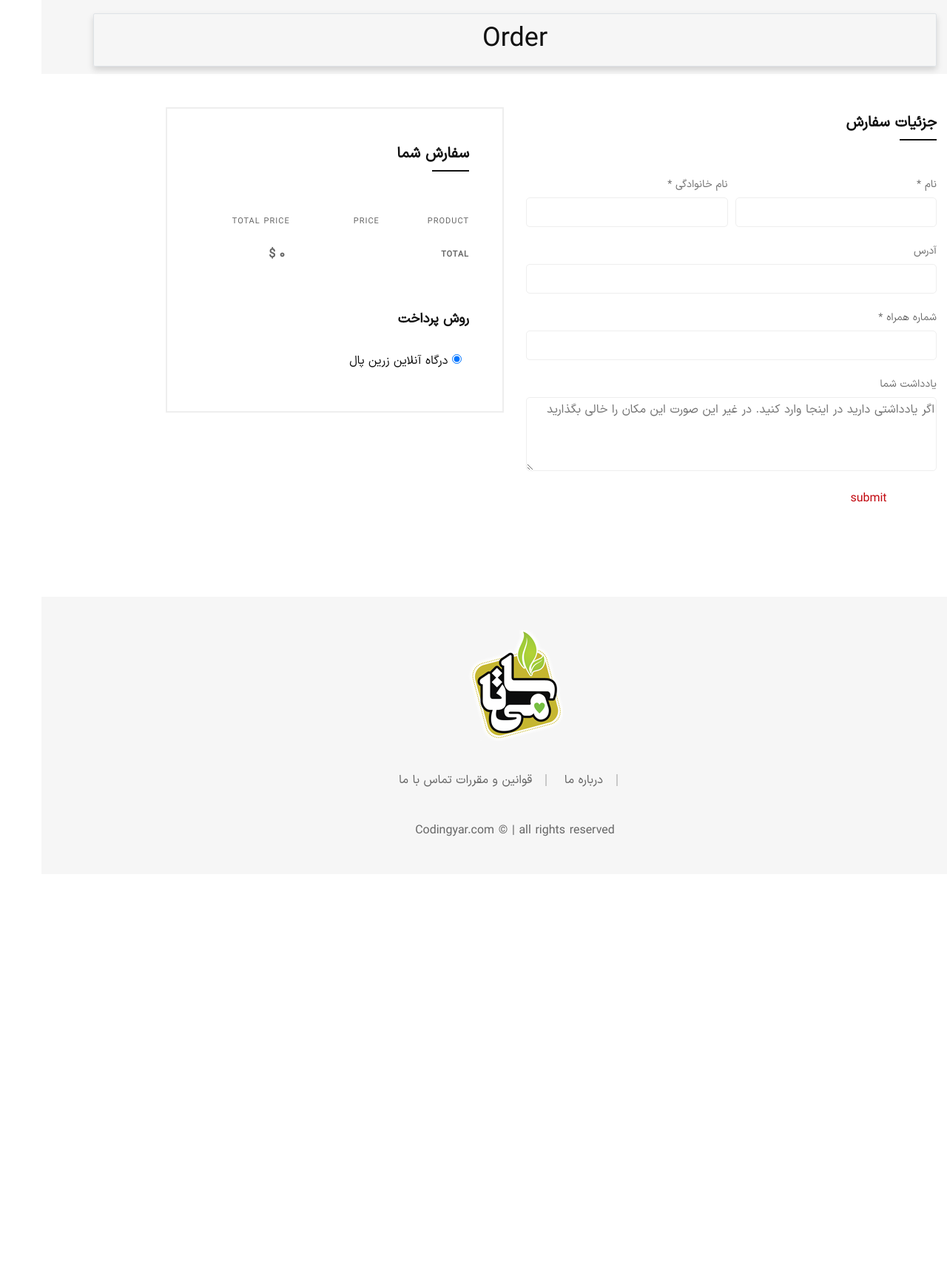
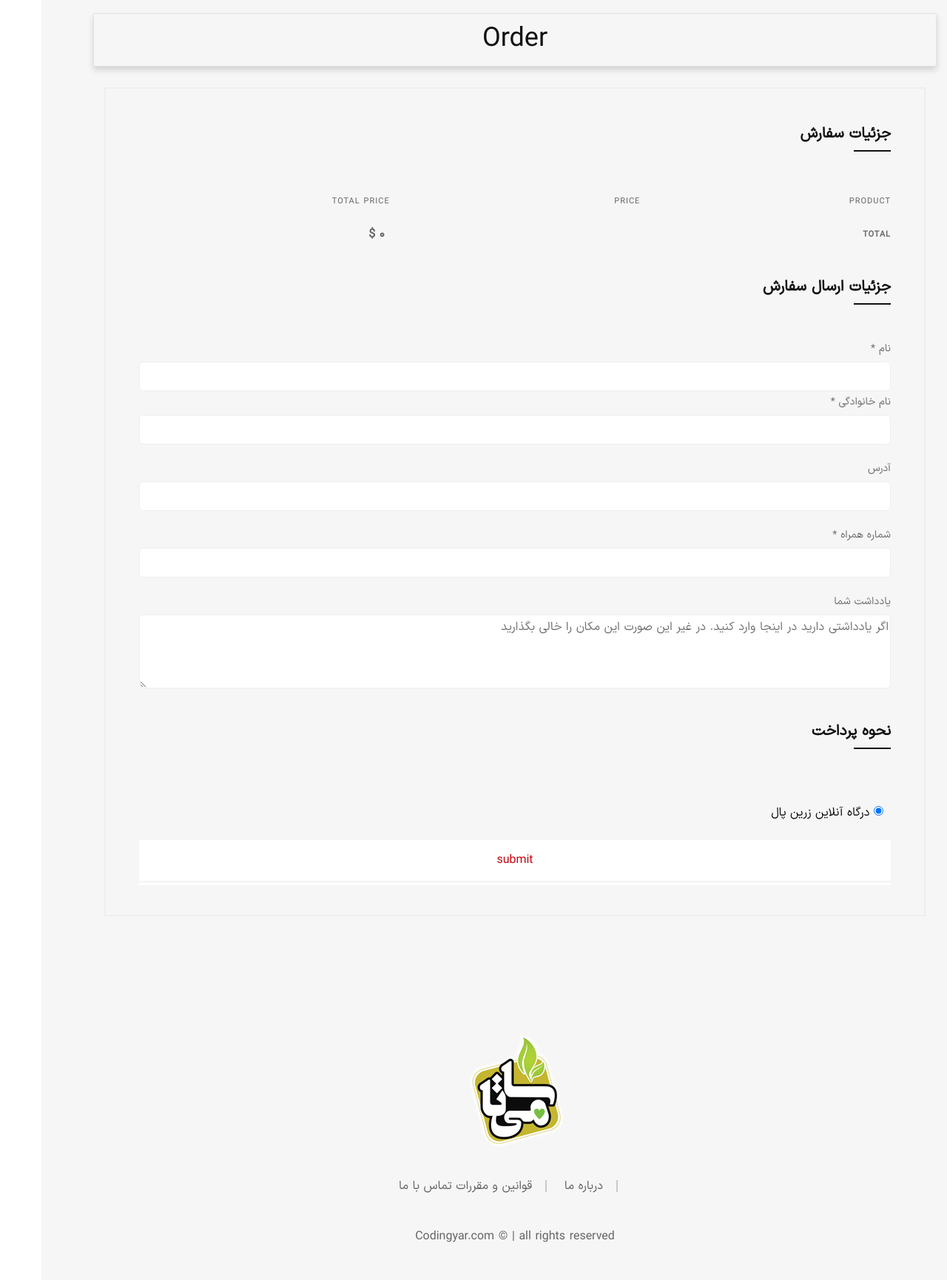
Before and after one commit to MKashkouli/Online-Shop_17Dey, a Django app: template orders/templates/orders/order_create.html in a window 1280 px wide; the page is wider, and only the part inside the window is pictured. Shown: the part 102-1833 px from the top of that part at 74% size. Before the commit the page ends 1233 px from the top of that part, so only its background shows below. Run offline with Django 4.2, Linux system fonts and the light colour scheme; the template is opened without the code that fills it: values that come from a table or form of the project are taken from there, others are empty; parts of the project's set-up code (start-up, migrations or seed data) failed here and were passed over; some libraries are stand-ins or nearby versions; some web fonts are replaced.

Commit message:
improve Order Create Page

```diff
--- a/orders/templates/orders/order_create.html
+++ b/orders/templates/orders/order_create.html
@@ -9,75 +9,21 @@
 
 {% block title %} Order Create{% endblock title %}
 {% block content %}
-
     {% translate 'Order' as A %}
     {% include "top_header.html" with header_name=A %}
     <!-- Main Content Wrapper Start -->
+    <div class="breadcrumb-area bg-color ptb--20" data-bg-color="#f6f6f6" >
     <div class="main-content-wrapper pb-5">
         <div class="page-content-inner">
             <div class="container">
-                <div class="row pt--50 pt-md--40 pt-sm--20"></div>
                 <div class="row pb--80 pb-md--60 pb-sm--40">
                     <!-- Checkout Area Start -->
-                    <div class="col-lg-6">
+                    <div class="col-lg-12">
+
+                        <div class="col-xl-12 offset-xl-1 col-lg-12 mt-md--40">
+                            <div class="order-details">
                                 <div class="checkout-title mt--10">
                                     <h2>جزئیات سفارش</h2>
-                        </div>
-
-                        <div class="checkout-form">
-                            <form action="" method="POST" class="form form--checkout">
-                                {% csrf_token %}
-                                {% if form.errors %}
-                                    <div class="alert alert-danger">
-                                        {{ form.errors }}
-                                    </div>
-                                {% endif %}
-                                <div class="form-row mb--20">
-
-                                    <div class="form__group col-md-6 mb-sm--30">
-                                        <label for="billing_fname" class="form__label form__label--2">نام <span
-                                                class="required">*</span></label>
-                                        <input type="text" name="{{ form.first_name.name }}" id="billing_fname"
-                                               class="form__input form__input--2">
-                                    </div>
-                                    <div class="form__group col-md-6">
-                                        <label for="billing_lname" class="form__label form__label--2">نام خانوادگی <span
-                                                class="required">*</span></label>
-                                        <input type="text" name="{{ form.last_name.name }}" id="billing_lname"
-                                               class="form__input form__input--2">
-                                    </div>
-                                </div>
-                                <div class="form-row mb--20">
-                                    <div class="form__group col-12">
-                                        <label for="billing_company" class="form__label form__label--2">آدرس</label>
-                                        <input type="text" name="{{ form.address.name }}" id="billing_company"
-                                               class="form__input form__input--2">
-                                    </div>
-                                </div>
-                                <div class="form-row mb--20">
-                                    <div class="form__group col-12">
-                                        <label for="billing_phone" class="form__label form__label--2">شماره همراه <span
-                                                class="required">*</span></label>
-                                        <input type="text" name="{{ form.phone_number.name }}" id="billing_phone"
-                                               class="form__input form__input--2">
-                                    </div>
-                                </div>
-                                <div class="form-row">
-                                    <div class="form__group col-12">
-                                        <label for="orderNotes" class="form__label form__label--2">یادداشت شما</label>
-                                        <textarea class="form__input form__input--2 form__input--textarea"
-                                                  id="orderNotes" name="{{ form.order_notes.name }}"
-                                                  placeholder="اگر یادداشتی دارید در اینجا وارد کنید. در غیر این صورت این مکان را خالی بگذارید"></textarea>
-                                    </div>
-                                </div>
-                            <button type="submit" class="btn"> {% trans "submit" %}</button>
-                            </form>
-                        </div>
-                    </div>
-                    <div class="col-xl-5 offset-xl-1 col-lg-6 mt-md--40">
-                        <div class="order-details">
-                            <div class="checkout-title mt--10">
-                                <h2>سفارش شما</h2>
                                 </div>
                                 <div class="table-content table-responsive mb--30">
                                     <table class="table order-table order-table-2">
@@ -123,20 +69,84 @@
                                         </tfoot>
                                     </table>
                                 </div>
-                            <div class="checkout-payment">
-                                <h2 class="py-5">روش پرداخت</h2>
-                                <form action="#" class="payment-form">
+
+                                <div class="checkout-form">
+                                    <form action="" method="POST" class="form form--checkout">
+                                        {% csrf_token %}
+                                        {% if form.errors %}
+                                            <div class="alert alert-danger">
+                                                {{ form.errors }}
+                                            </div>
+                                        {% endif %}
+                                        <div class="form-row mb--20">
+
+                                            <div class="form__group col-12 mb-sm--30">
+                                                <div class="checkout-title mt--10">
+                                                        <h2>جزئیات ارسال سفارش  </h2>
+                                                </div>
+                                                <label for="billing_fname" class="form__label form__label--2">نام <span
+                                                        class="required">*</span></label>
+                                                <input type="text" name="{{ form.first_name.name }}" id="billing_fname"
+                                                       class="form__input form__input--2">
+                                            </div>
+                                            <div class="form__group col-12">
+                                                <label for="billing_lname" class="form__label form__label--2">نام
+                                                    خانوادگی <span
+                                                            class="required">*</span></label>
+                                                <input type="text" name="{{ form.last_name.name }}" id="billing_lname"
+                                                       class="form__input form__input--2">
+                                            </div>
+                                        </div>
+                                        <div class="form-row mb--20">
+                                            <div class="form__group col-12">
+                                                <label for="billing_company"
+                                                       class="form__label form__label--2">آدرس</label>
+                                                <input type="text" name="{{ form.address.name }}" id="billing_company"
+                                                       class="form__input form__input--2">
+                                            </div>
+                                        </div>
+                                        <div class="form-row mb--20">
+                                            <div class="form__group col-12">
+                                                <label for="billing_phone" class="form__label form__label--2">شماره
+                                                    همراه <span
+                                                            class="required">*</span></label>
+                                                <input type="text" name="{{ form.phone_number.name }}"
+                                                       id="billing_phone"
+                                                       class="form__input form__input--2">
+                                            </div>
+                                        </div>
+                                        <div class="form-row">
+                                            <div class="form__group col-12">
+                                                <label for="orderNotes" class="form__label form__label--2">یادداشت
+                                                    شما</label>
+                                                <textarea class="form__input form__input--2 form__input--textarea"
+                                                          id="orderNotes" name="{{ form.order_notes.name }}"
+                                                          placeholder="اگر یادداشتی دارید در اینجا وارد کنید. در غیر این صورت این مکان را خالی بگذارید"></textarea>
+                                            </div>
+                                        </div>
+                                        <div class="checkout-title mt--10">
+                                            <h2 class="py-5">نحوه پرداخت</h2>
+{#                                            <form action="#" class="payment-form">#}
                                                 <div class="payment-group mb--10">
                                                     <div class="payment-radio">
-                                            <input type="radio" value="bank" name="payment-method" id="bank" checked>
-                                            <label class="payment-label" for="cheque">درگاه آنلاین زرین پال</label>
+                                                        <input type="radio" value="bank" name="payment-method" id="bank"
+                                                               checked>
+                                                        <label class="payment-label" for="cheque">درگاه آنلاین زرین
+                                                            پال</label>
                                                     </div>
                                                 </div>
+{#                                            </form>#}
+                                        </div>
+                                    <button type="submit" class="btn btn-success mt-3 w-100"> {% trans "submit" %}</button>
                                         </form>
                                 </div>
                             </div>
                         </div>
+                    </div>
                     <!-- Checkout Area End -->
+
+                </div>
+
             </div>
         </div>
     </div>
```
Lines whose indentation alone changed are shown as unchanged.
